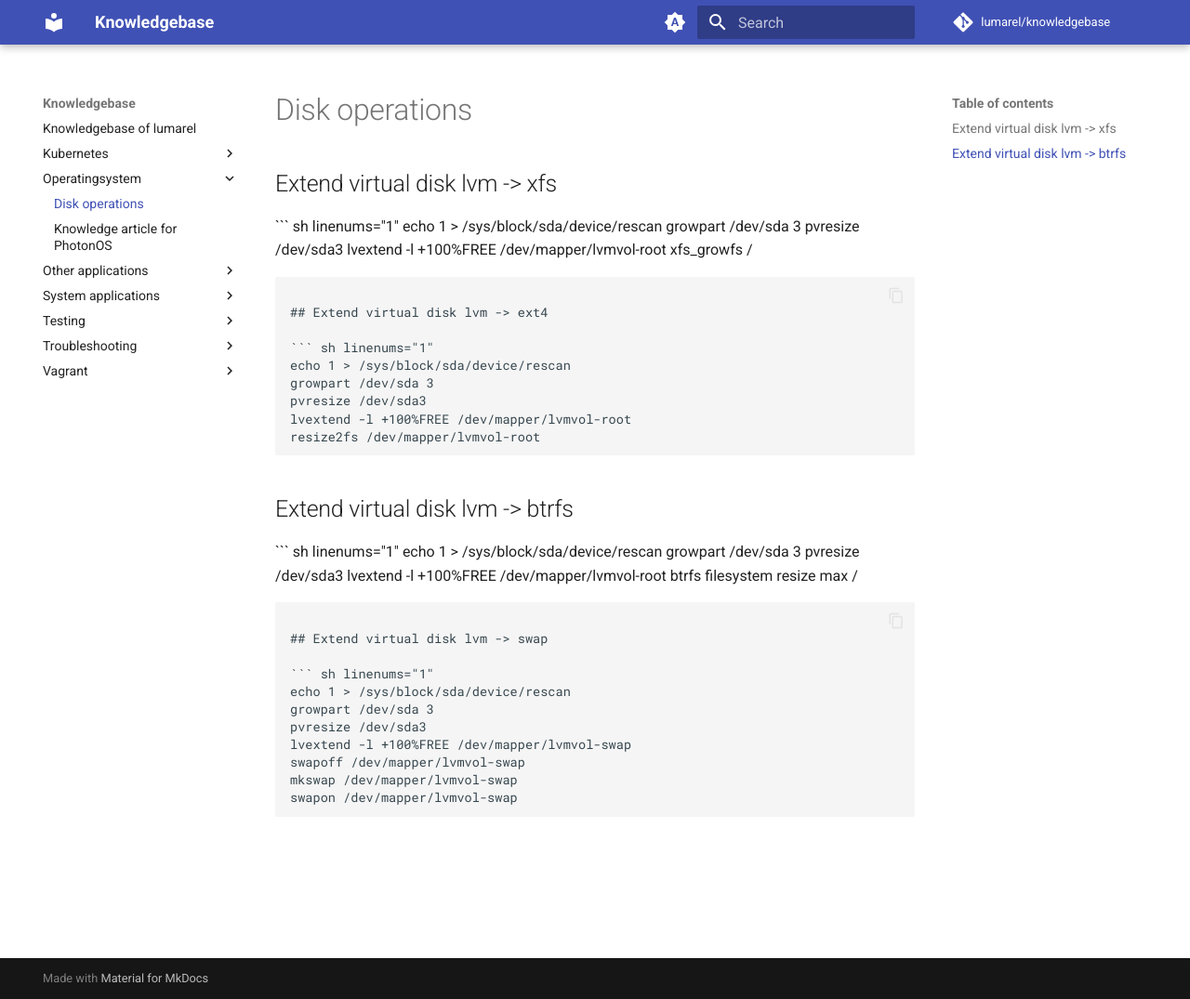
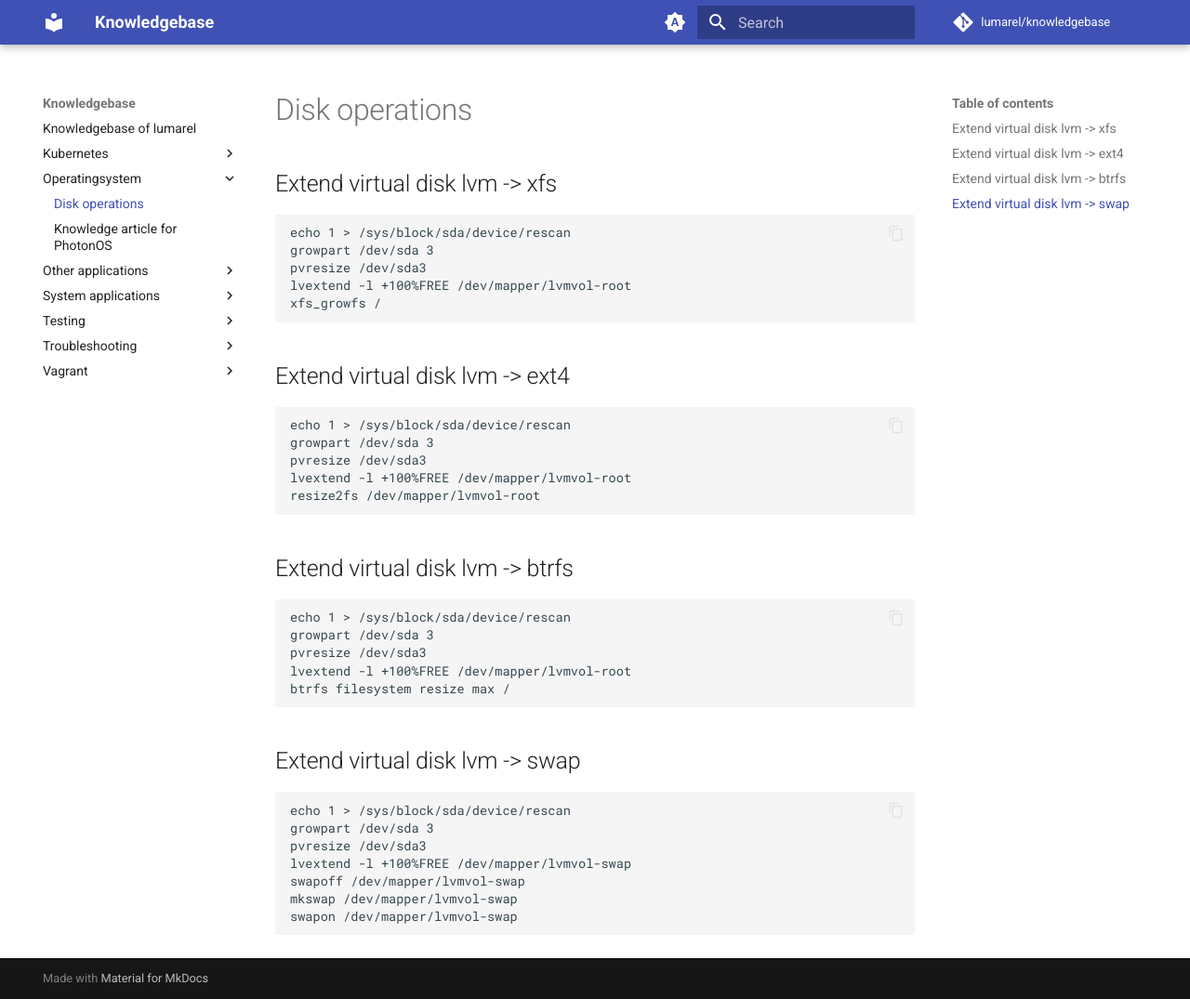
Before and after one commit to lumarel/knowledgebase, an MkDocs documentation site: the page built from docs/operatingsystem/disk.md, in a window 1280 px wide and 1075 px high. Shown: the whole window at 93% size. Built offline with MkDocs 1.6.1 and Material for MkDocs 9.7.7, drawn with Linux system fonts in a browser that asks for light colours; comment, search, counter and statistics services are not loaded.

Commit message:
Revert to no linenums as they don't work

````diff
--- a/docs/operatingsystem/disk.md
+++ b/docs/operatingsystem/disk.md
@@ -2,7 +2,7 @@
 
 ## Extend virtual disk lvm -> xfs
 
-``` sh linenums="1"
+```sh
 echo 1 > /sys/block/sda/device/rescan
 growpart /dev/sda 3
 pvresize /dev/sda3
@@ -12,7 +12,7 @@ xfs_growfs /
 
 ## Extend virtual disk lvm -> ext4
 
-``` sh linenums="1"
+```sh
 echo 1 > /sys/block/sda/device/rescan
 growpart /dev/sda 3
 pvresize /dev/sda3
@@ -22,7 +22,7 @@ resize2fs /dev/mapper/lvmvol-root
 
 ## Extend virtual disk lvm -> btrfs
 
-``` sh linenums="1"
+```sh
 echo 1 > /sys/block/sda/device/rescan
 growpart /dev/sda 3
 pvresize /dev/sda3
@@ -32,7 +32,7 @@ btrfs filesystem resize max /
 
 ## Extend virtual disk lvm -> swap
 
-``` sh linenums="1"
+```sh
 echo 1 > /sys/block/sda/device/rescan
 growpart /dev/sda 3
 pvresize /dev/sda3
````
